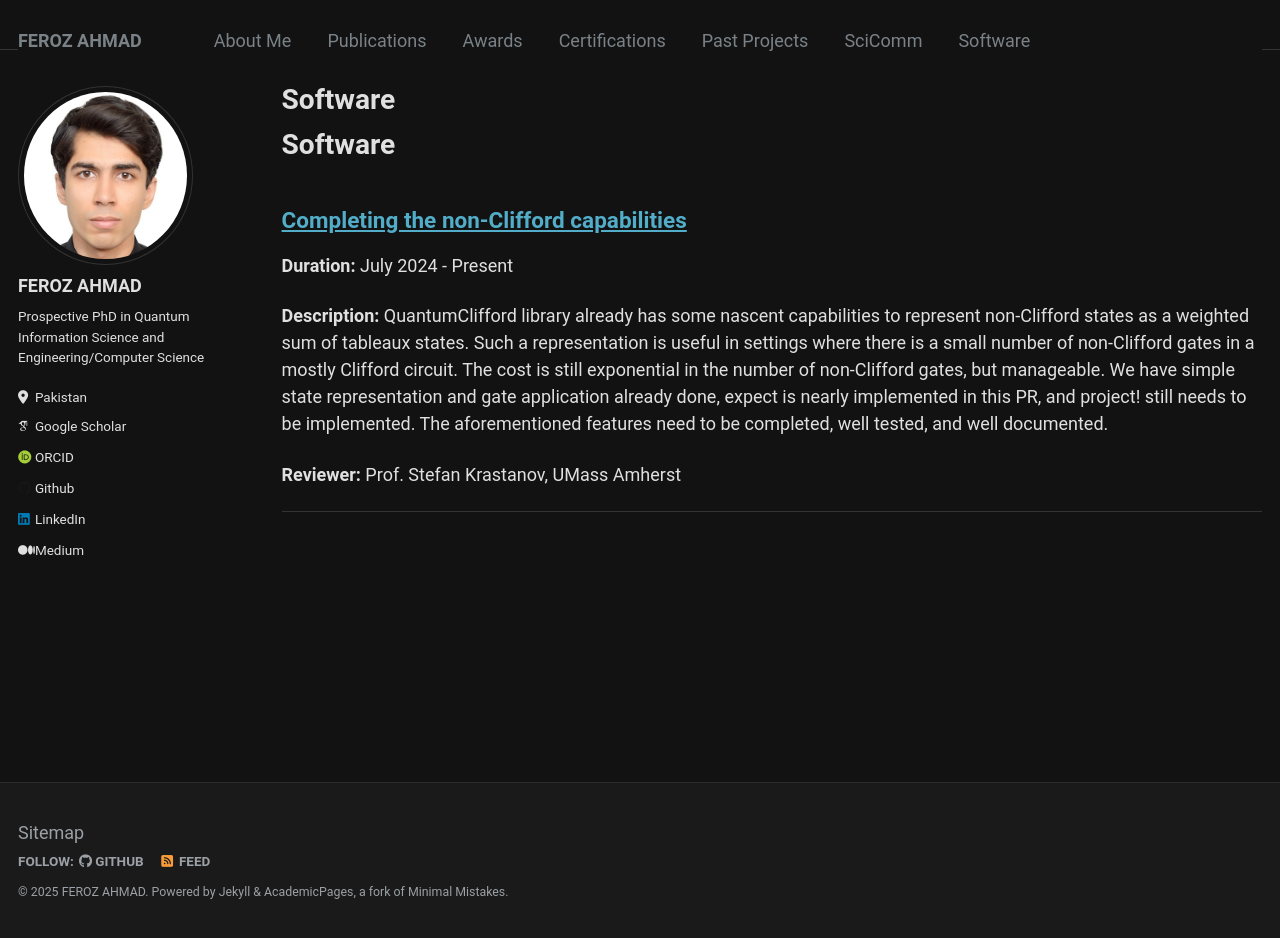
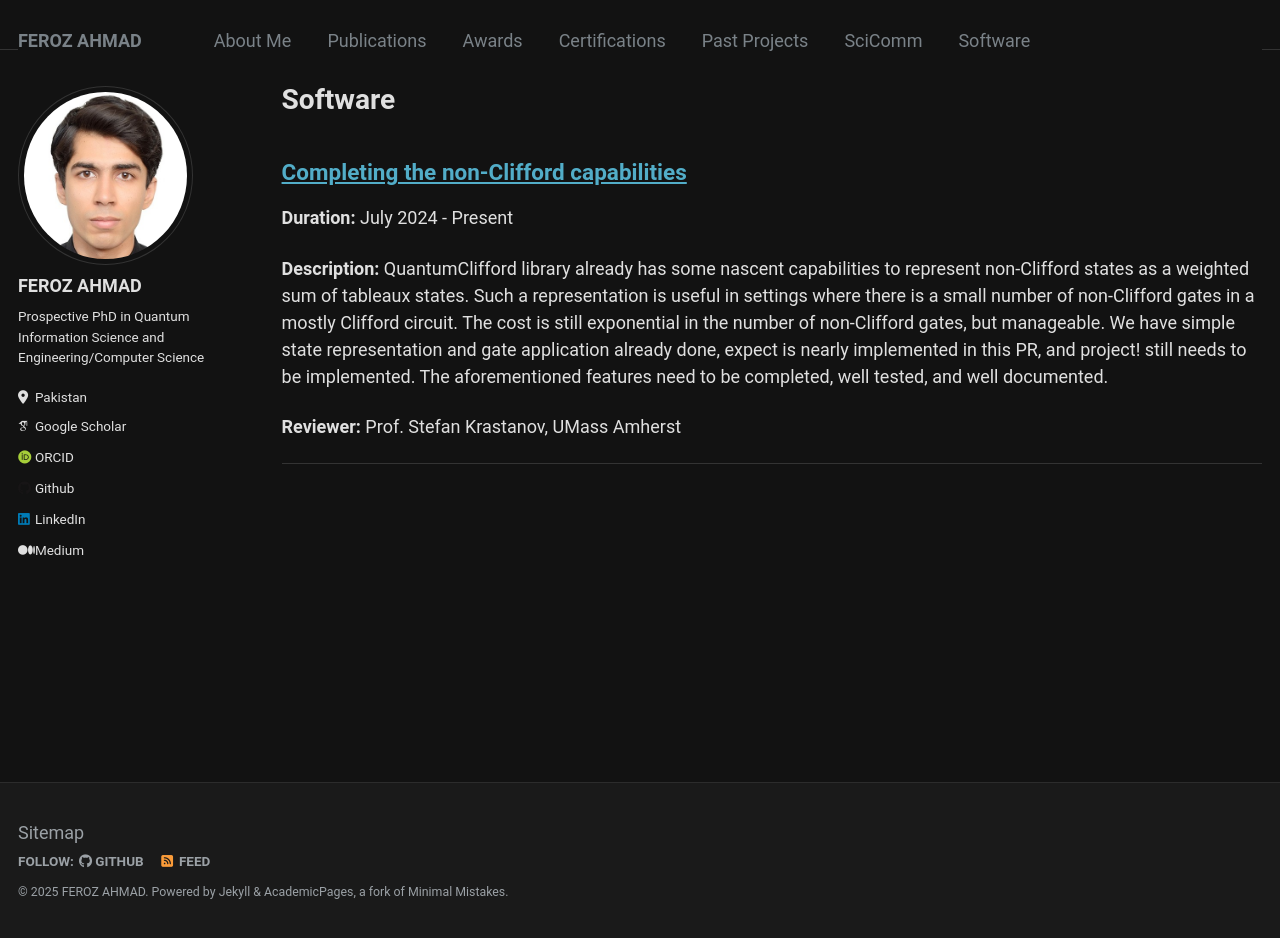
Before and after one commit to Fe-r-oz/Fe-r-oz.github.io, a Jekyll site: the page built from _pages/software.html, in a window 1280 px wide and 938 px high. Built offline with Jekyll 4.4.1, drawn with Linux system fonts in a browser that asks for light colours; some web fonts are replaced.

Commit message:
improve the code; remove the title

```diff
--- a/_pages/software.html
+++ b/_pages/software.html
@@ -5,8 +5,9 @@ permalink: /software/
 author_profile: true
 ---
 
+{% include base_path %}
+
 <div class="page-content">
-  <h1>{{ page.title }}</h1>
   <div class="software-list">
     {% for software in site.software %}
       <div class="software-post">
```
